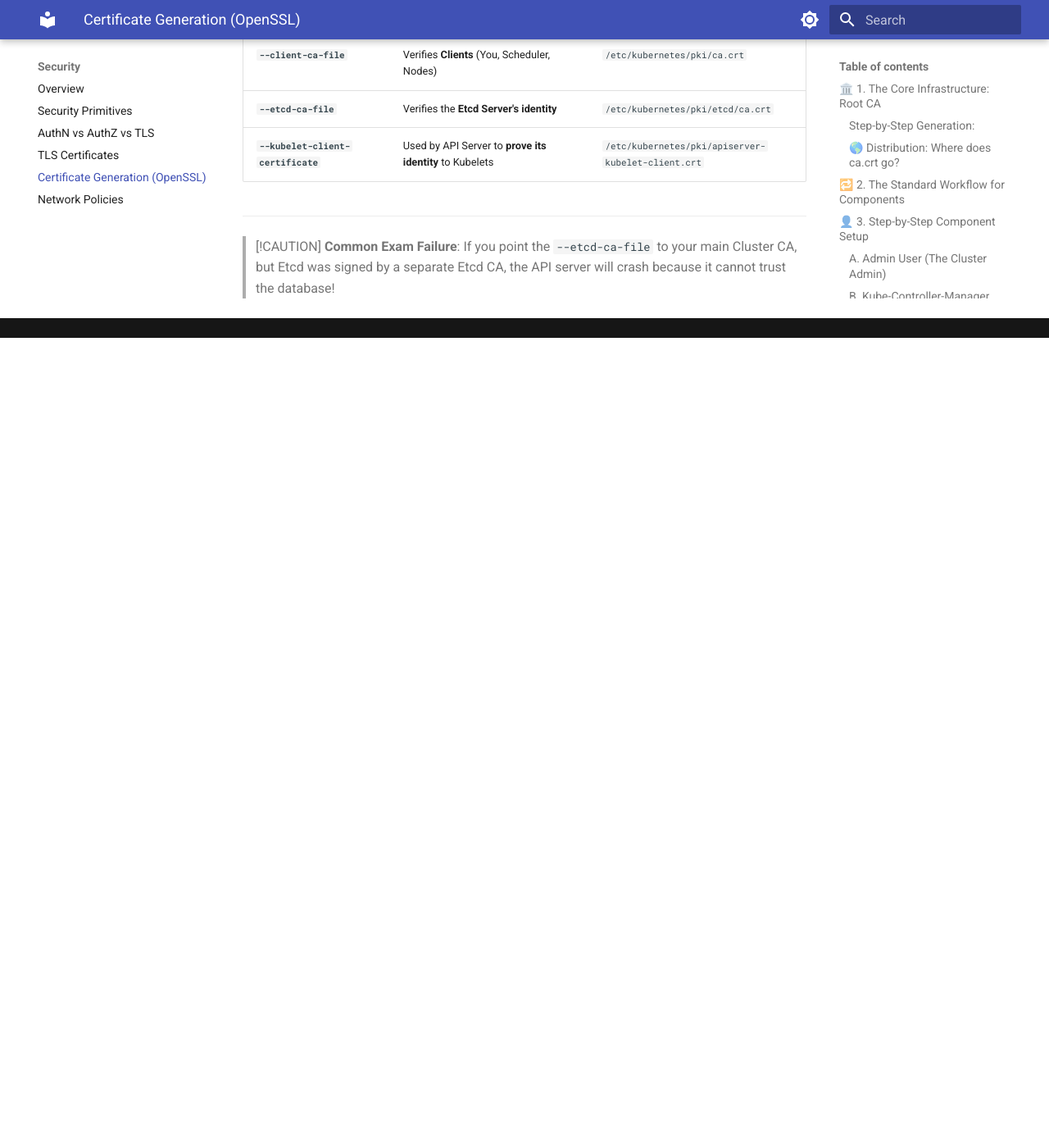
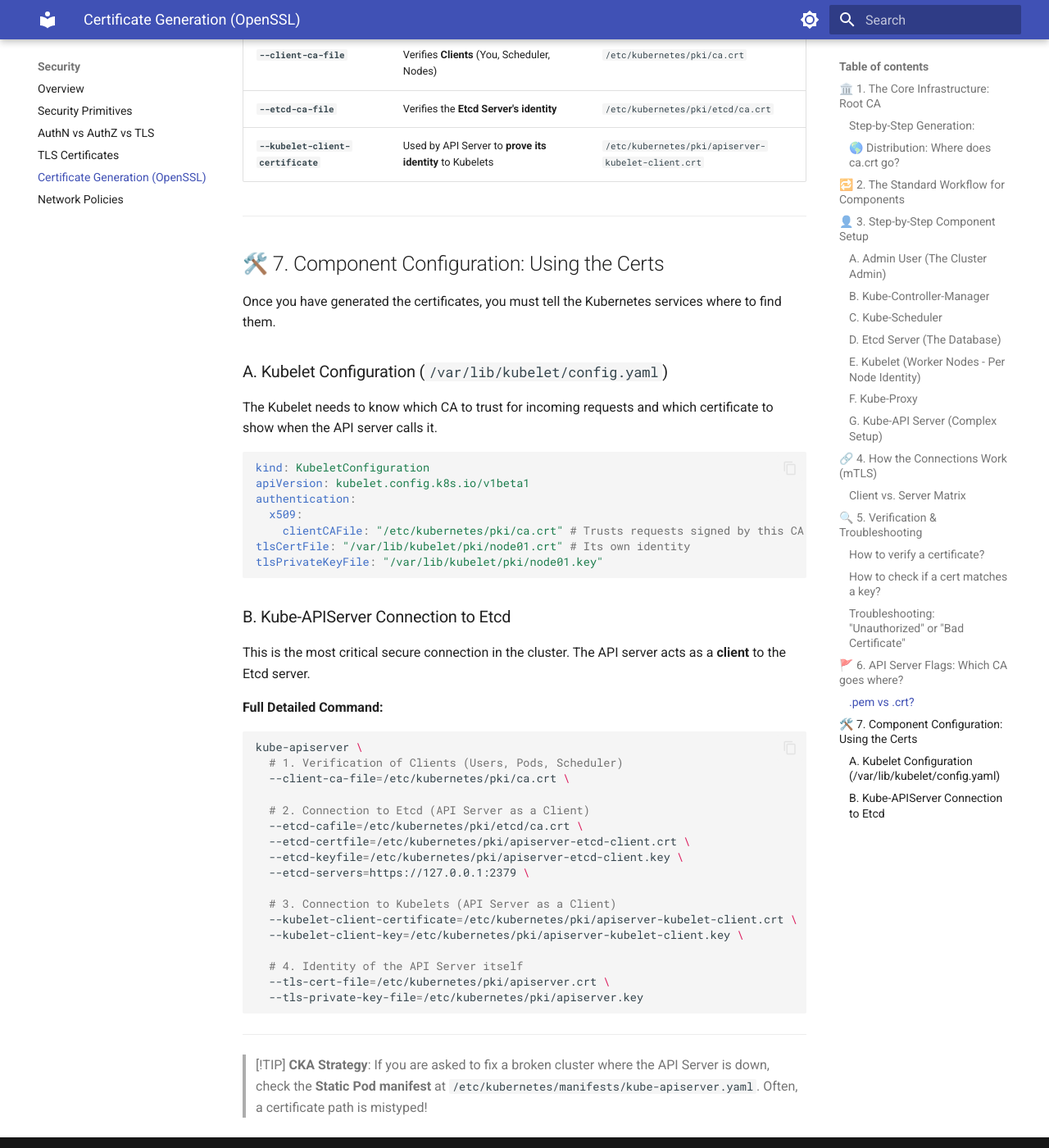
Before and after one commit to kvcenation5/cka-study-guide, an MkDocs documentation site: the page built from docs/security/certificate-generation-openssl.md, in a window 1280 px wide and 1400 px high, scrolled down 5496 px. Shown: the whole window at 82% size. Built offline with MkDocs 1.6.1 and Material for MkDocs 9.7.7, drawn with Linux system fonts in a browser that asks for light colours; before the commit the page ends 5908 px from its top, so only the background shows below that.

Commit message:
Add Kubelet and APIServer-to-Etcd detailed configurations

````diff
--- a/docs/security/certificate-generation-openssl.md
+++ b/docs/security/certificate-generation-openssl.md
@@ -190,5 +190,48 @@ In Kubernetes, these are **the same**. They are both PEM-encoded Base64 files. Y
 
 ---
 
-> [!CAUTION]
-> **Common Exam Failure**: If you point the `--etcd-ca-file` to your main Cluster CA, but Etcd was signed by a separate Etcd CA, the API server will crash because it cannot trust the database!
+## 🛠️ 7. Component Configuration: Using the Certs
+
+Once you have generated the certificates, you must tell the Kubernetes services where to find them.
+
+### A. Kubelet Configuration (`/var/lib/kubelet/config.yaml`)
+The Kubelet needs to know which CA to trust for incoming requests and which certificate to show when the API server calls it.
+
+```yaml
+kind: KubeletConfiguration
+apiVersion: kubelet.config.k8s.io/v1beta1
+authentication:
+  x509:
+    clientCAFile: "/etc/kubernetes/pki/ca.crt" # Trusts requests signed by this CA
+tlsCertFile: "/var/lib/kubelet/pki/node01.crt" # Its own identity
+tlsPrivateKeyFile: "/var/lib/kubelet/pki/node01.key"
+```
+
+### B. Kube-APIServer Connection to Etcd
+This is the most critical secure connection in the cluster. The API server acts as a **client** to the Etcd server.
+
+**Full Detailed Command:**
+```bash
+kube-apiserver \
+  # 1. Verification of Clients (Users, Pods, Scheduler)
+  --client-ca-file=/etc/kubernetes/pki/ca.crt \
+
+  # 2. Connection to Etcd (API Server as a Client)
+  --etcd-cafile=/etc/kubernetes/pki/etcd/ca.crt \
+  --etcd-certfile=/etc/kubernetes/pki/apiserver-etcd-client.crt \
+  --etcd-keyfile=/etc/kubernetes/pki/apiserver-etcd-client.key \
+  --etcd-servers=https://127.0.0.1:2379 \
+
+  # 3. Connection to Kubelets (API Server as a Client)
+  --kubelet-client-certificate=/etc/kubernetes/pki/apiserver-kubelet-client.crt \
+  --kubelet-client-key=/etc/kubernetes/pki/apiserver-kubelet-client.key \
+
+  # 4. Identity of the API Server itself
+  --tls-cert-file=/etc/kubernetes/pki/apiserver.crt \
+  --tls-private-key-file=/etc/kubernetes/pki/apiserver.key
+```
+
+---
+
+> [!TIP]
+> **CKA Strategy**: If you are asked to fix a broken cluster where the API Server is down, check the **Static Pod manifest** at `/etc/kubernetes/manifests/kube-apiserver.yaml`. Often, a certificate path is mistyped!
````
